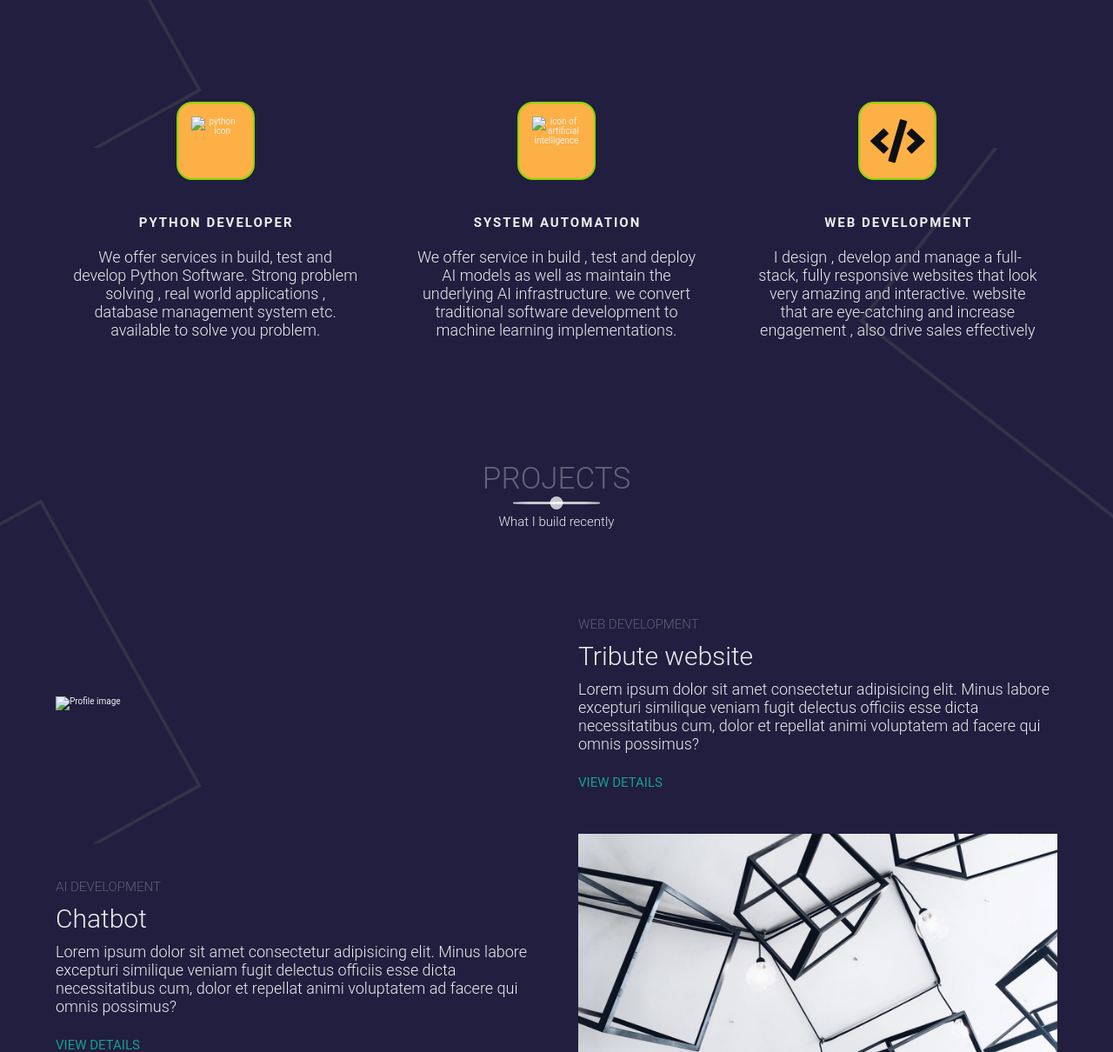
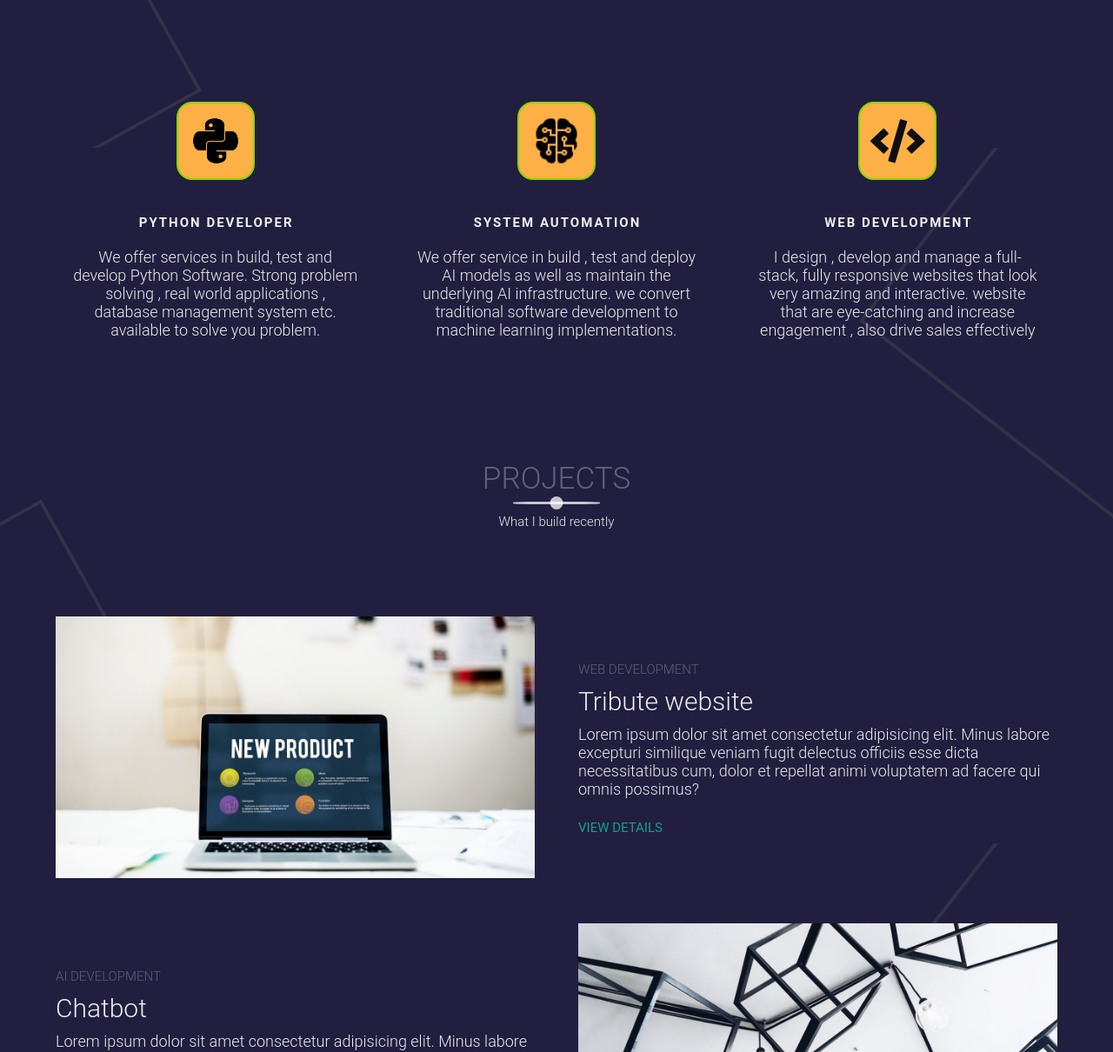
Before and after one commit to vinishChoudhary97/myprofile.github.io, a plain HTML site: page index.html in a window 1280 px wide. Shown: the part 1430-2640 px from the top of the page at 87% size. Drawn offline with nearby package versions, Linux system fonts and the light colour scheme; files whose address does not match are found by name.

Commit message:
Update index.html
Change relative paths of images

```diff
--- a/index.html
+++ b/index.html
@@ -55,7 +55,7 @@
     <section class="about" id="about">
         <div class="containerBox">
             <div class="profilePhoto"data-aos="fade-right" data-aos-delay="300">
-                <img src="/images/profile.jpeg" alt="Profile Photo">
+                <img src="images/profile.jpeg" alt="Profile Photo">
             </div>
             <div class="ProfileDetails"data-aos="fade-left" data-aos-delay="600">
                 <div class="ProfileHeading">
@@ -100,7 +100,7 @@
         <div class="allMySkills">
             <div class="skill"data-aos="fade-right" data-aos-delay="300">
                 <div class="iconContainer">
-                     <img src="/Profile Page/images/python.png" alt="python icon">
+                     <img src="images/python.png" alt="python icon">
                 </div>
                 <h1>Python Developer</h1>
                 <p>
@@ -109,7 +109,7 @@
             </div>
             <div class="skill"data-aos="fade-left" data-aos-delay="600">
                 <div class="iconContainer">
-                    <img src="/Profile Page/images/artificial-intelligence.png" alt="icon of artificial intelligence">
+                    <img src="images/artificial-intelligence.png" alt="icon of artificial intelligence">
                 </div>
                 <h1>System Automation</h1>
 
@@ -141,7 +141,7 @@
         </div>
         <div class="projectItem">
             <div class="projectImg marginRight"data-aos="fade-right" data-aos-delay="300">
-                <img src="/Profile Page/images/portitem1.jpeg" alt="Profile image">
+                <img src="images/portitem1.jpeg" alt="Profile image">
             </div>
             <div class="projectDescription"data-aos="fade-left" data-aos-delay="600">
                 <h6>Web Development</h6>
```
